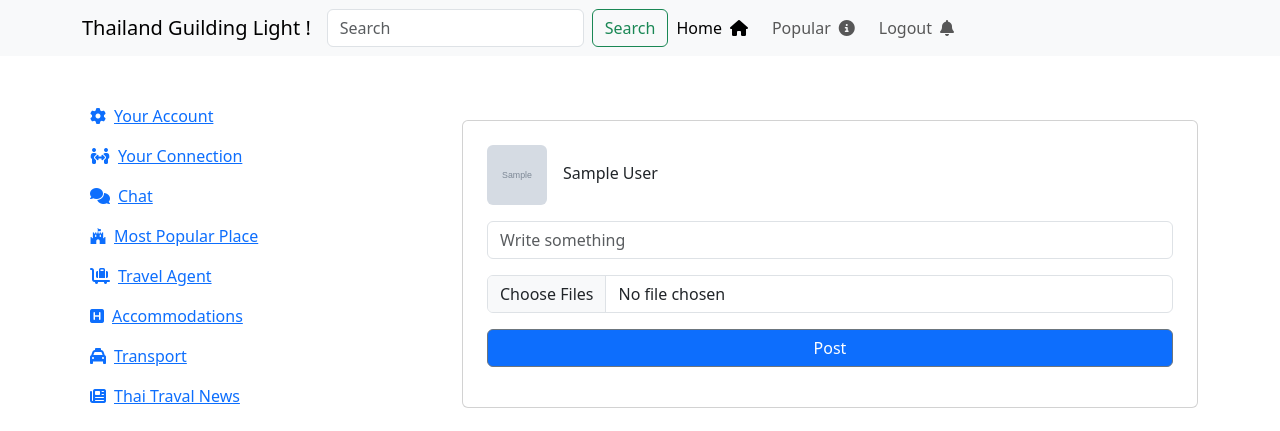
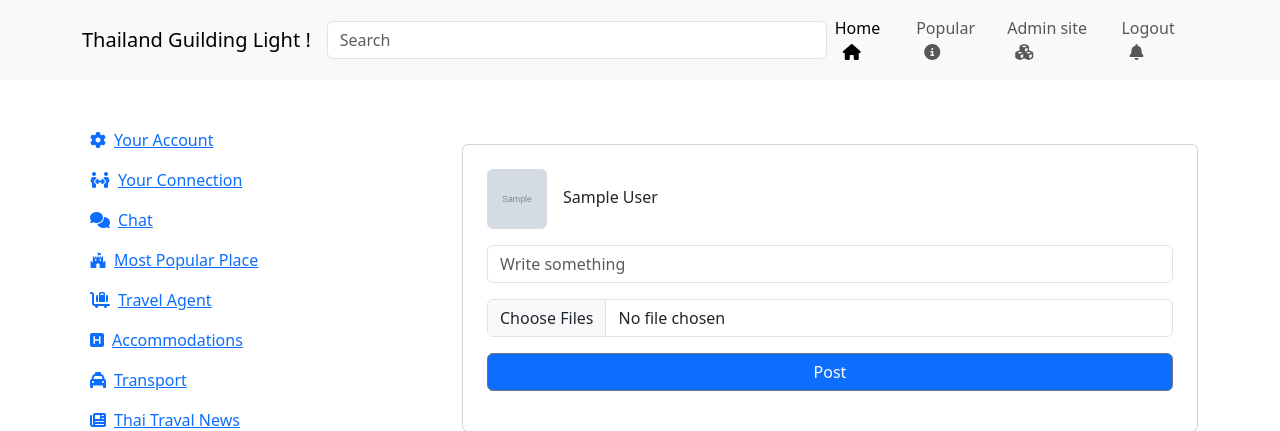
Before and after one commit to Kay13051976/Thailand-guiding-light-second, a Django app: page /index/ in a window 1280 px wide. Shown: the top 431 px of the page. Run offline with Django 3.2, Linux system fonts and the light colour scheme; a user stored in the database is signed in; tables that the repository leaves empty hold one stand-in row (values such as "Sample post"); grey boxes marked "Sample" are stand-in pictures; some libraries are stand-ins or nearby versions.

Commit message:
Add if statement to check admin

```diff
--- a/templates/home_app/base.html
+++ b/templates/home_app/base.html
@@ -3,7 +3,7 @@
   <head>
     <meta charset="utf-8">
     <meta name="viewport" content="width=device-width, initial-scale=1">
-    <title>Bootstrap demo</title>
+    <title>Thailand Guilding Light !</title>
     <link href="https://cdn.jsdelivr.net/npm/bootstrap@5.3.2/dist/css/bootstrap.min.css" rel="stylesheet" integrity="sha384-T3c6CoIi6uLrA9TneNEoa7RxnatzjcDSCmG1MXxSR1GAsXEV/Dwwykc2MPK8M2HN" crossorigin="anonymous">
     <link href="/static/css/style.css" rel="stylesheet"  >
     <script src="https://kit.fontawesome.com/16cb06a64c.js" crossorigin="anonymous"></script>
@@ -17,12 +17,12 @@
             <span class="navbar-toggler-icon"></span>
           </button>
           <div class="container">
+
           <div class="collapse navbar-collapse" id="navbarTogglerDemo01">
             <a class="navbar-brand" href="#">Thailand Guilding Light !</a>
 
             <form class="d-flex" role="search">
-                <input class="form-control me-2" type="search" placeholder="Search" aria-label="Search">
-                <button class="btn btn-outline-success" type="submit">Search</button>
+                <input class="form-control " style="width:500px" type="search" placeholder="Search" aria-label="Search">
             </form>
 
             <ul class="navbar-nav me-auto mb-2 mb-lg-0">
@@ -32,11 +32,16 @@
               <li class="nav-item">
                 <a class="nav-link" href="/popular">Popular<i class="fa-solid fa-circle-info  mx-2"></i></a>
               </li>
+              {% if request.user.is_superuser %}
+              <li class="nav-item">
+                <a class="nav-link" href="/admin">Admin site <i class="fa fa-cubes mx-2" aria-hidden="true"></i></i></a>
+              </li>
+              {% endif %}
               <li class="nav-item">
                 <a class="nav-link " aria-disabled="true" href="/logout">Logout<i class="fa-solid fa-bell  mx-2"></i></a>
               </li>
             </ul>
-        </div>
+          </div>
           </div>
         </div>
       </nav>
```
